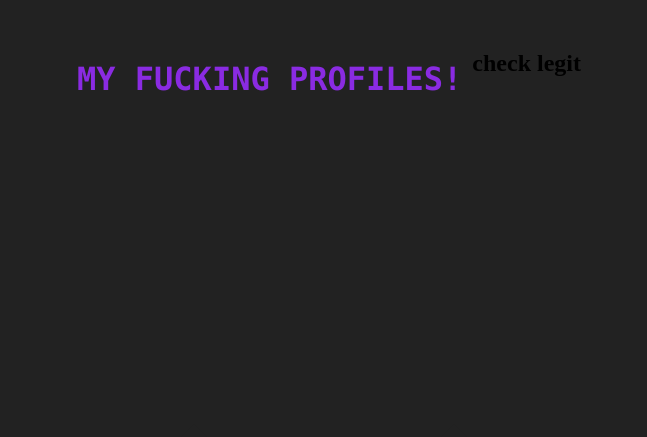
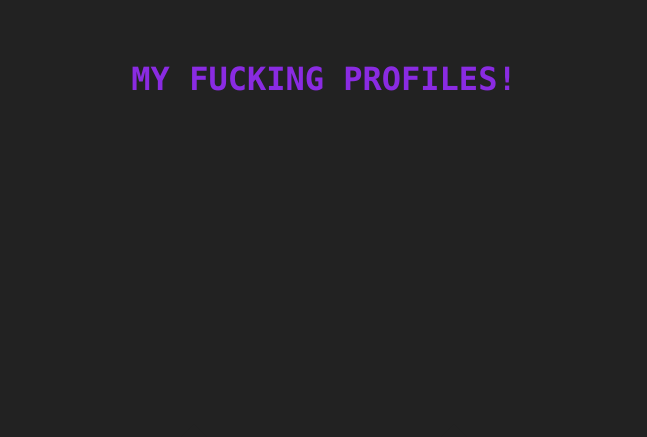
Before and after one commit to qtm1997/profiles.github.io, a plain HTML site: page index.html in a window 1280 px wide. Shown: the top 437 px of the page, without its empty margins (316-963 px from the left). Drawn offline with Linux system fonts and the light colour scheme.

Commit message:
Update index.html

```diff
--- a/index.html
+++ b/index.html
@@ -11,7 +11,6 @@
 
   <div class="column1">
     <h1>MY FUCKING PROFILES!</h1>
-    <h2>check legit</h>
   </div>
 
     <div class="column2">
```
